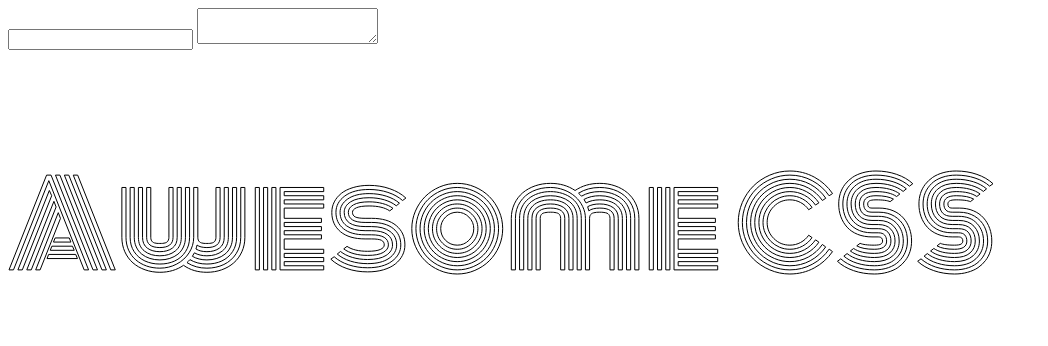
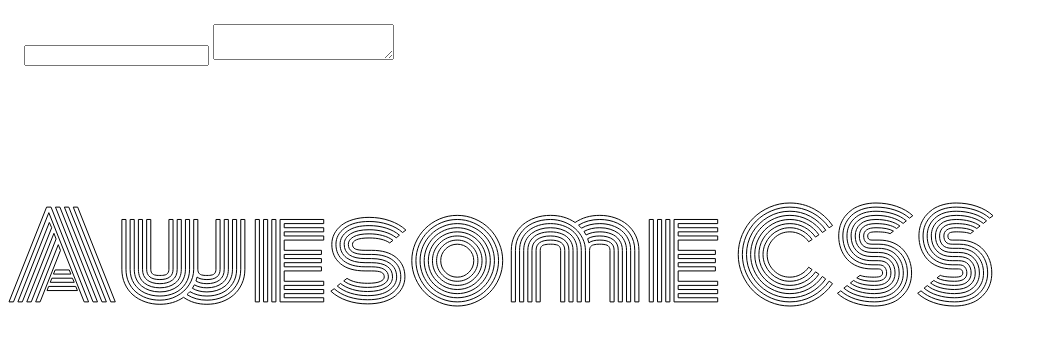
Before and after one commit to tuhinkarmakar3882/CSS-SVG-Quick-Animations, a plain HTML site: page index.html in a window 1280 px wide. Shown: the whole page, without its empty margins (0-1048 px from the left). Drawn offline with Linux system fonts and the light colour scheme.

Commit message:
Update index.html

```diff
--- a/index.html
+++ b/index.html
@@ -133,9 +133,11 @@
 </head>
 
 <body>
-  <input type="text"/>
-  <textarea></textarea>
-  <div content-editable style="min-height:120px; width:100%;"></div>
+  <section style="background: white; padding:16px;">
+    <input type="text"/>
+    <textarea></textarea>
+    <div contenteditable style="min-height:120px; width:100%;"></div>
+  </section>
   <div class="container">
     <svg fill="none" height="105" viewBox="0 0 986 105" width="986" xmlns="http://www.w3.org/2000/svg">
       <path
```
